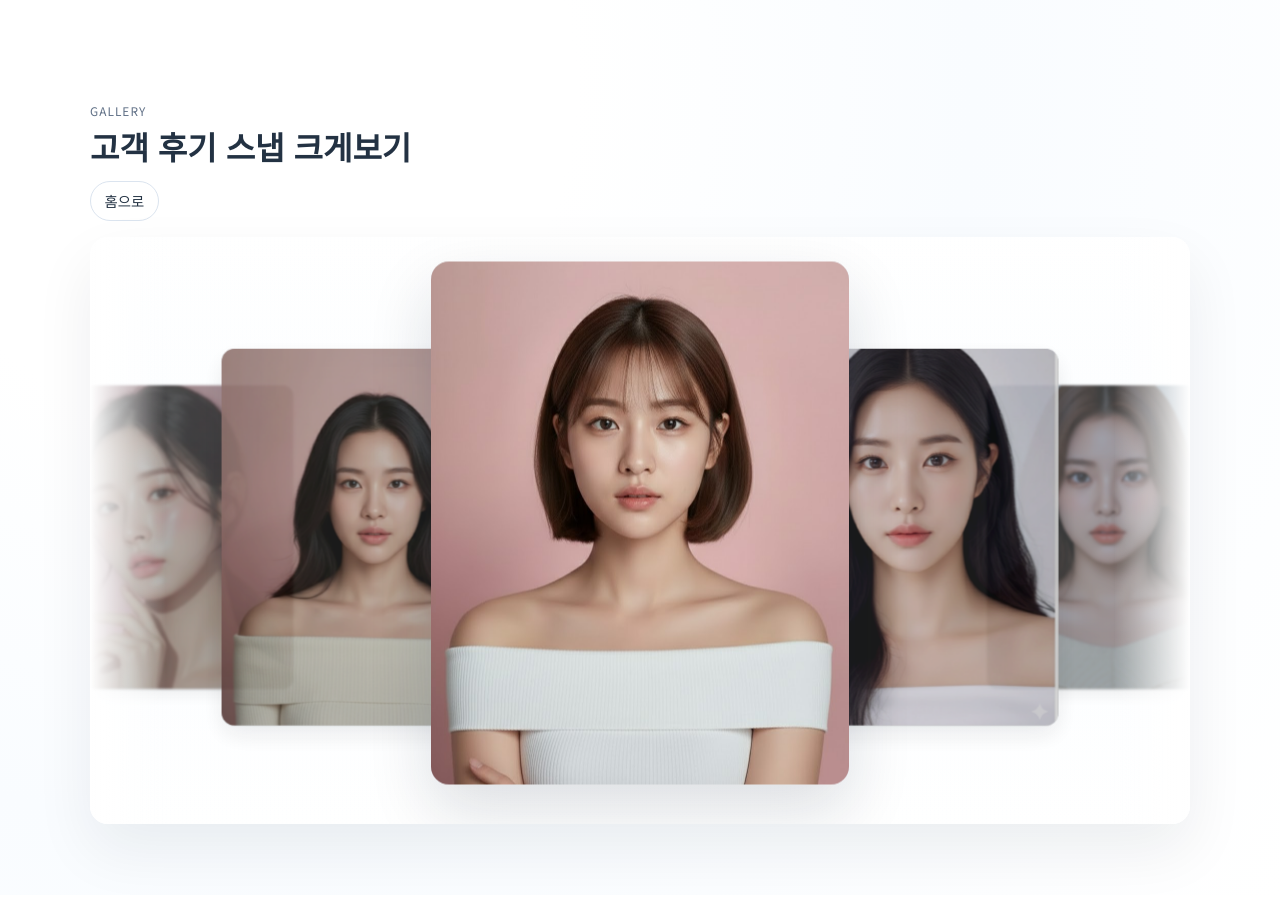
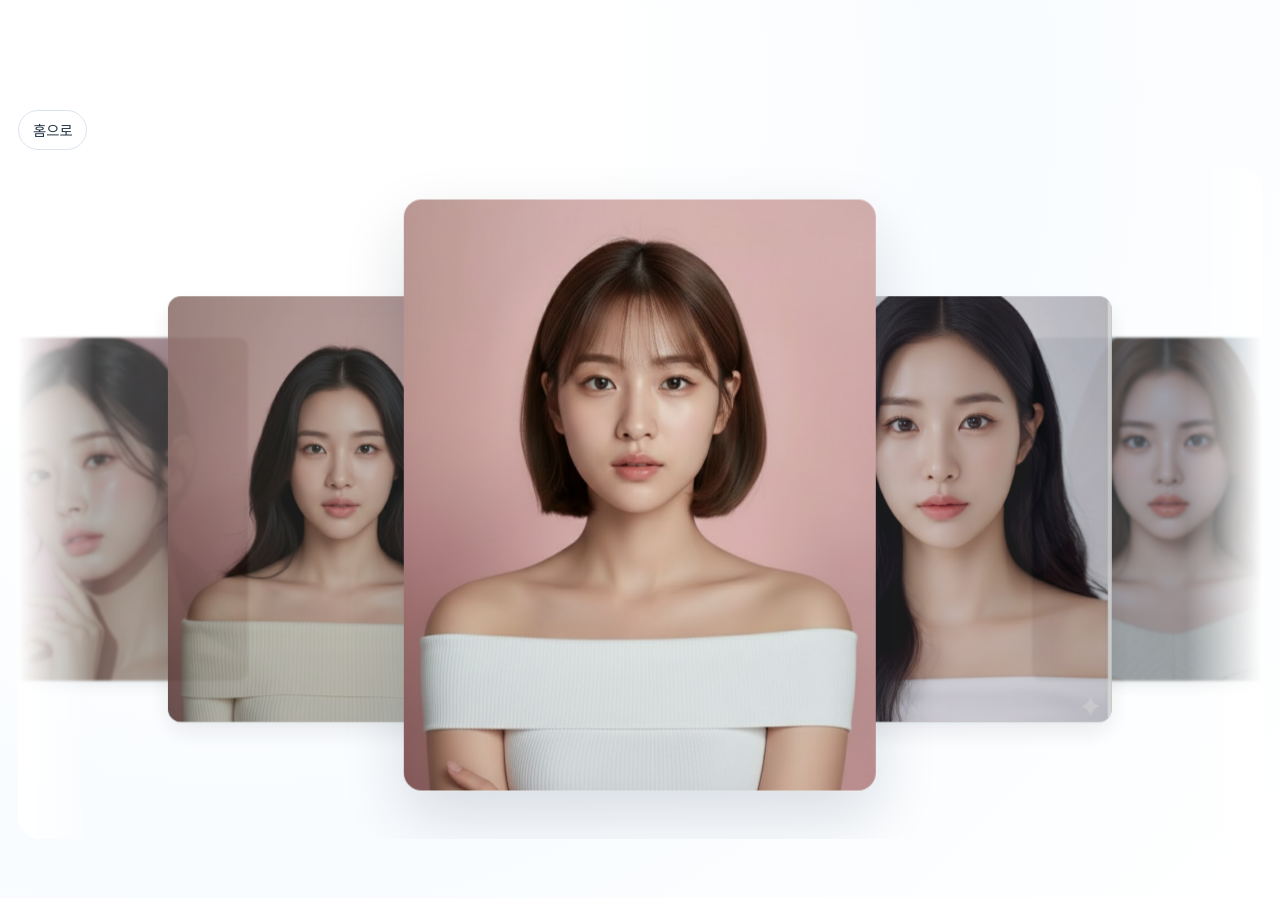
Before and after one commit to obg1987-tech/stylelash, a Next.js app: page /snap in a window 1280 px wide. Shown: the top 898 px of the page. Built offline with nearby package versions, Linux system fonts and the light colour scheme; no server answers.

Commit message:
Snap page full-bleed gallery and remove title

```diff
--- a/app/globals.css
+++ b/app/globals.css
@@ -2931,20 +2931,25 @@ a {
 
 .snap-page {
   padding: 6.4rem 1.15rem 4.4rem;
+  min-height: 100vh;
   background:
     radial-gradient(circle at 18% 10%, #ffffff 0 26%, #f9fcff 56%, #ffffff 100%),
     linear-gradient(180deg, #ffffff 0%, #fbfdff 60%, #ffffff 100%);
 }
 
 .snap-page-shell {
-  width: min(1100px, 100%);
+  width: 100%;
   margin: 0 auto;
+  min-height: calc(100vh - 10.8rem);
+  display: grid;
+  grid-template-rows: auto 1fr;
+  gap: 1.1rem;
 }
 
 .snap-page-head {
-  margin-bottom: 1rem;
-  display: grid;
-  gap: 0.25rem;
+  display: flex;
+  align-items: center;
+  justify-content: flex-start;
 }
 
 .snap-page-head p {
@@ -2977,6 +2982,18 @@ a {
   background: #f7fbff;
 }
 
+.visually-hidden {
+  position: absolute !important;
+  width: 1px !important;
+  height: 1px !important;
+  padding: 0 !important;
+  margin: -1px !important;
+  overflow: hidden !important;
+  clip: rect(0, 0, 0, 0) !important;
+  white-space: nowrap !important;
+  border: 0 !important;
+}
+
 .premium-gallery {
   --crystal-white: #ffffff;
   --frame-border: #dfe8f2;
@@ -2987,26 +3004,15 @@ a {
 .premium-gallery-frame {
   position: relative;
   width: 100%;
-  border-radius: 18px;
+  border-radius: 22px;
   outline: none;
   overflow: hidden;
-  background:
-    linear-gradient(180deg, #ffffff 0%, #fbfdff 52%, #ffffff 100%),
-    radial-gradient(circle at 42% 30%, #ffffff 0 38%, #f7fbff 70%, #ffffff 100%);
-  box-shadow: 0 26px 60px #0b1c2f12;
+  background: transparent;
 }
 
 /* Ultra-subtle grain to avoid "flat cheap white" without looking noisy. */
 .premium-gallery-frame::before {
-  content: "";
-  position: absolute;
-  inset: 0;
-  pointer-events: none;
-  opacity: 0.04;
-  background-image:
-    repeating-linear-gradient(0deg, #0b1c2f08 0 1px, #ffffff00 1px 3px),
-    repeating-linear-gradient(90deg, #0b1c2f06 0 1px, #ffffff00 1px 4px);
-  mix-blend-mode: multiply;
+  content: none;
 }
 
 .premium-gallery-frame:focus-visible {
--- a/app/snap/page.js
+++ b/app/snap/page.js
@@ -80,8 +80,7 @@ export default function SnapPage() {
     <main className="snap-page">
       <section className="snap-page-shell">
         <header className="snap-page-head">
-          <p>Gallery</p>
-          <h1>고객 후기 스냅 크게보기</h1>
+          <h1 className="visually-hidden">Customer photo review gallery</h1>
           <Link href="/" className="snap-page-back">
             홈으로
           </Link>
--- a/components/premium-photo-gallery-carousel.js
+++ b/components/premium-photo-gallery-carousel.js
@@ -235,7 +235,9 @@ export default function PremiumPhotoGalleryCarousel({ items, initialIndex = 0, a
     const cardH = Math.round(cardW * (5 / 4)); // fixed aspect ratio prevents layout shift
     const nearX = Math.round(cardW * 0.64);
     const farX = Math.round(cardW * 1.12);
-    const h = Math.round(cardH + 64);
+    const vh = typeof window !== "undefined" ? window.innerHeight : 900;
+    const desired = clamp(vh * 0.72, 520, 860);
+    const h = Math.round(Math.max(cardH + 80, desired));
 
     setStageSize({ w, h, cardW, cardH, nearX, farX });
   }, []);
```
